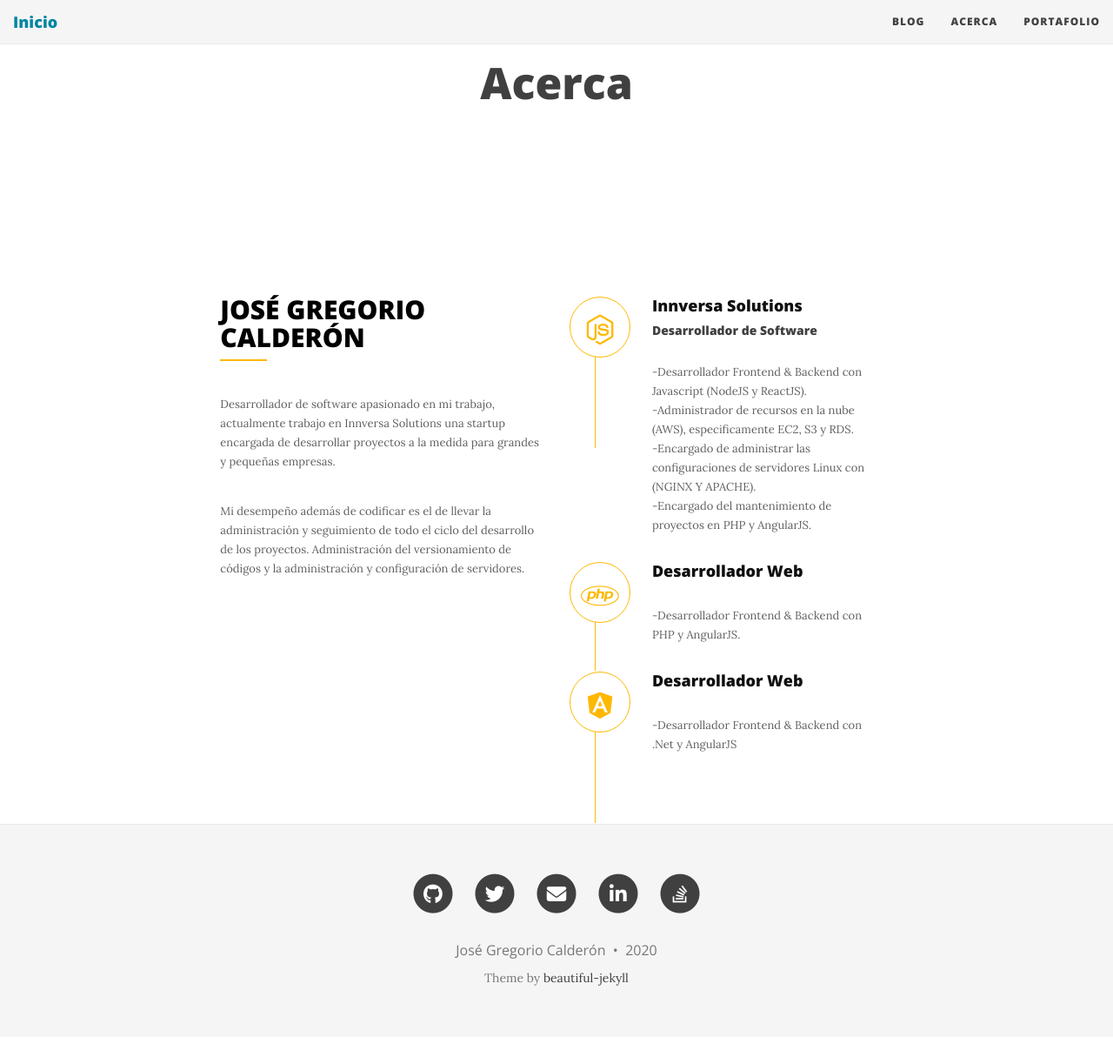
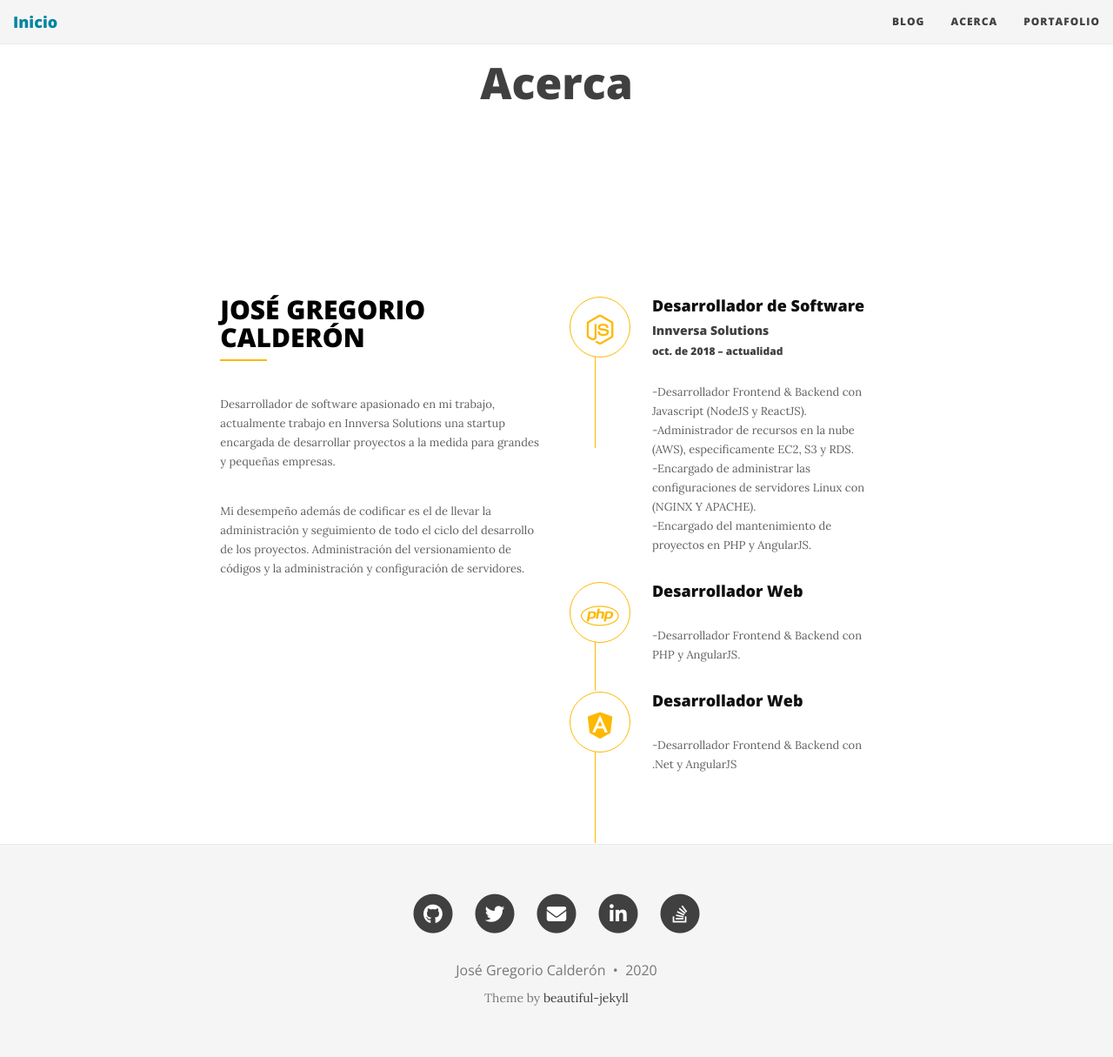
Before and after one commit to josegoyo/josegoyo.github.io, a Jekyll site: the page built from templates/aboutme.md, in a window 1280 px wide. Shown: the whole page at 87% size. Built offline with Jekyll 4.4.1, drawn with Linux system fonts in a browser that asks for light colours; nearby versions of some CDN libraries; library files that are not in the unit come from our copies; comment, search, counter and statistics services are not loaded; before the commit the page ends 1192 px from its top, so only the background shows below that.

Commit message:
Update aboutme.md

```diff
--- a/templates/aboutme.md
+++ b/templates/aboutme.md
@@ -22,8 +22,9 @@ css: "../css/about.css"
                                     <span class="glyphicon icon"><i class="fab fa-node-js fa-lg"></i></span>
                                 </div>
                                 <div class="feature-content">
-                                    <h4>Innversa Solutions</h4>
-                                    <h5>Desarrollador de Software</h5>
+                                    <h4>Desarrollador de Software</h4>
+                                    <h5>Innversa Solutions</h5>
+                                    <h6>oct. de 2018 – actualidad</h6>
                                     <p> -Desarrollador Frontend & Backend con Javascript (NodeJS y ReactJS).<br/>
                                         -Administrador de recursos en la nube (AWS), especificamente EC2, S3 y RDS.<br/>
                                         -Encargado de administrar las configuraciones de servidores Linux con (NGINX Y APACHE).<br/>
```
